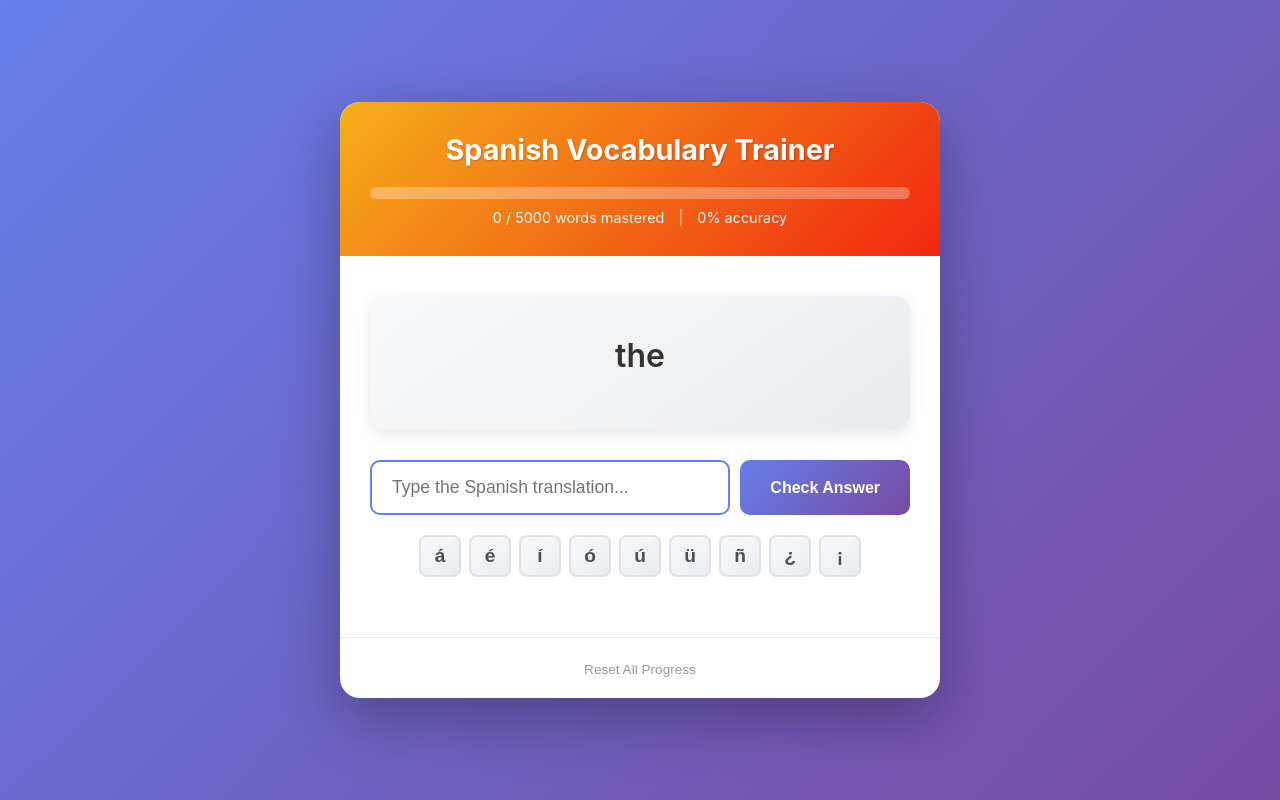
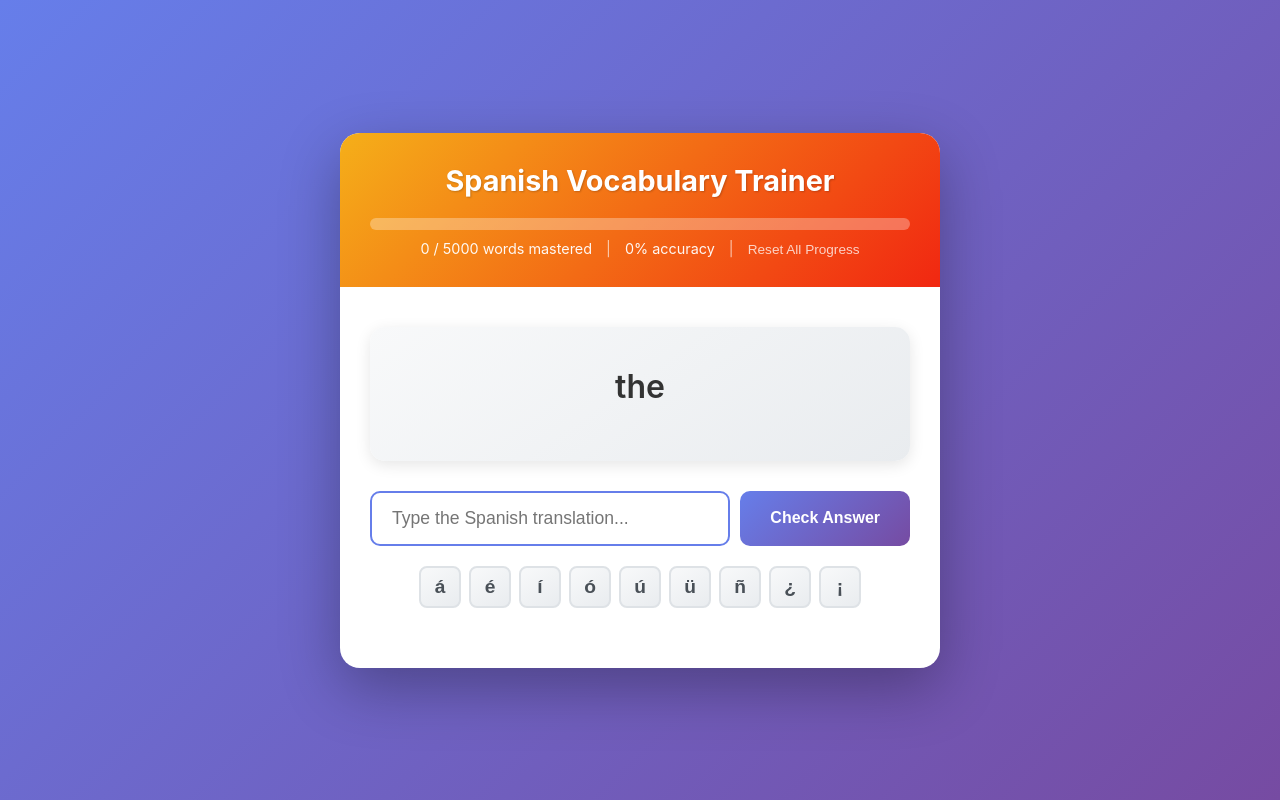
Before and after one commit to lukewhitesides/fearless-quail, a Flask app: page / in a window 1280 px wide. Run offline with Flask 3, Linux system fonts and the light colour scheme; data that the repository does not hold is empty; some libraries are stand-ins or nearby versions.

Commit message:
Move Reset All Progress button to header stats section
Relocated the reset button from the footer to the right of the accuracy
display in the header for better visibility and accessibility. Updated
styling to match the header's white-on-orange color scheme.

https://claude.ai/code/session_01Ka7ckYeypWZW8dMqarZeyU

```diff
--- a/static/style.css
+++ b/static/style.css
@@ -323,14 +323,15 @@ footer {
 .reset-link {
     background: none;
     border: none;
-    color: #999;
+    color: rgba(255, 255, 255, 0.8);
     font-size: 0.85rem;
     cursor: pointer;
     transition: color 0.3s ease;
 }
 
 .reset-link:hover {
-    color: #f12711;
+    color: white;
+    text-decoration: underline;
 }
 
 /* Streak indicator */
--- a/templates/index.html
+++ b/templates/index.html
@@ -18,6 +18,8 @@
                     <span id="mastered-count">0</span> / <span id="total-count">500</span> words mastered
                     <span class="separator">|</span>
                     <span id="accuracy">0</span>% accuracy
+                    <span class="separator">|</span>
+                    <button id="reset-progress-btn" class="reset-link">Reset All Progress</button>
                 </div>
             </div>
         </header>
@@ -64,9 +66,6 @@
             </div>
         </main>
 
-        <footer>
-            <button id="reset-progress-btn" class="reset-link">Reset All Progress</button>
-        </footer>
     </div>
 
     <script src="/static/app.js"></script>
```
